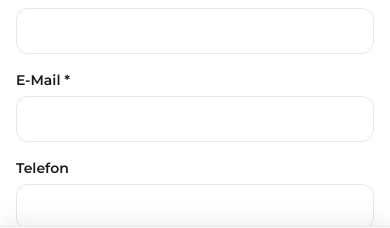
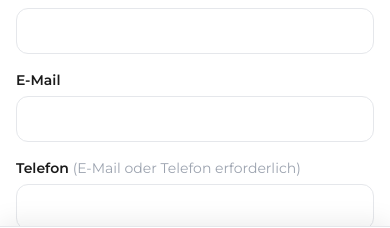
Before and after one commit to SISO-CH/CT24-NewWebsite, a Next.js app: page /en/home-delivery in a window 390 px wide. Shown: the part 486-714 px from the top of the page. Built offline with nearby package versions, Linux system fonts and the light colour scheme; no server answers.

Commit message:
fix: require email or phone, validate non-empty message in ServiceContactForm

```diff
--- a/components/ui/ServiceContactForm.tsx
+++ b/components/ui/ServiceContactForm.tsx
@@ -20,11 +20,20 @@ export default function ServiceContactForm({ subject, fields = [] }: Props) {
 
   async function submit(e: React.FormEvent) {
     e.preventDefault();
+    if (!email.trim() && !phone.trim()) {
+      setError("Bitte E-Mail oder Telefon angeben.");
+      return;
+    }
     setLoading(true);
     setError(null);
 
     const extraText   = Object.entries(extras).map(([k, v]) => `${k}: ${v}`).join("\n");
     const fullMessage = extraText ? `${extraText}\n\n${message}` : message;
+    if (!fullMessage.trim()) {
+      setLoading(false);
+      setError("Bitte eine Nachricht oder die Felder oben ausfüllen.");
+      return;
+    }
 
     try {
       const res = await fetch("/api/contact", {
@@ -79,9 +88,9 @@ export default function ServiceContactForm({ subject, fields = [] }: Props) {
           />
         </div>
         <div>
-          <label className="block text-sm font-semibold text-ct-dark mb-1.5">E-Mail *</label>
+          <label className="block text-sm font-semibold text-ct-dark mb-1.5">E-Mail</label>
           <input
-            required type="email" value={email}
+            type="email" value={email}
             onChange={(e) => setEmail(e.target.value)}
             className="w-full border border-[#e5e7eb] rounded-xl px-4 py-3 text-sm
                        focus:outline-none focus:ring-2 focus:ring-ct-cyan/30 focus:border-ct-cyan"
@@ -89,7 +98,7 @@ export default function ServiceContactForm({ subject, fields = [] }: Props) {
         </div>
       </div>
       <div>
-        <label className="block text-sm font-semibold text-ct-dark mb-1.5">Telefon</label>
+        <label className="block text-sm font-semibold text-ct-dark mb-1.5">Telefon <span className="text-[#9ca3af] font-normal">(E-Mail oder Telefon erforderlich)</span></label>
         <input
           type="tel" value={phone}
           onChange={(e) => setPhone(e.target.value)}
```
